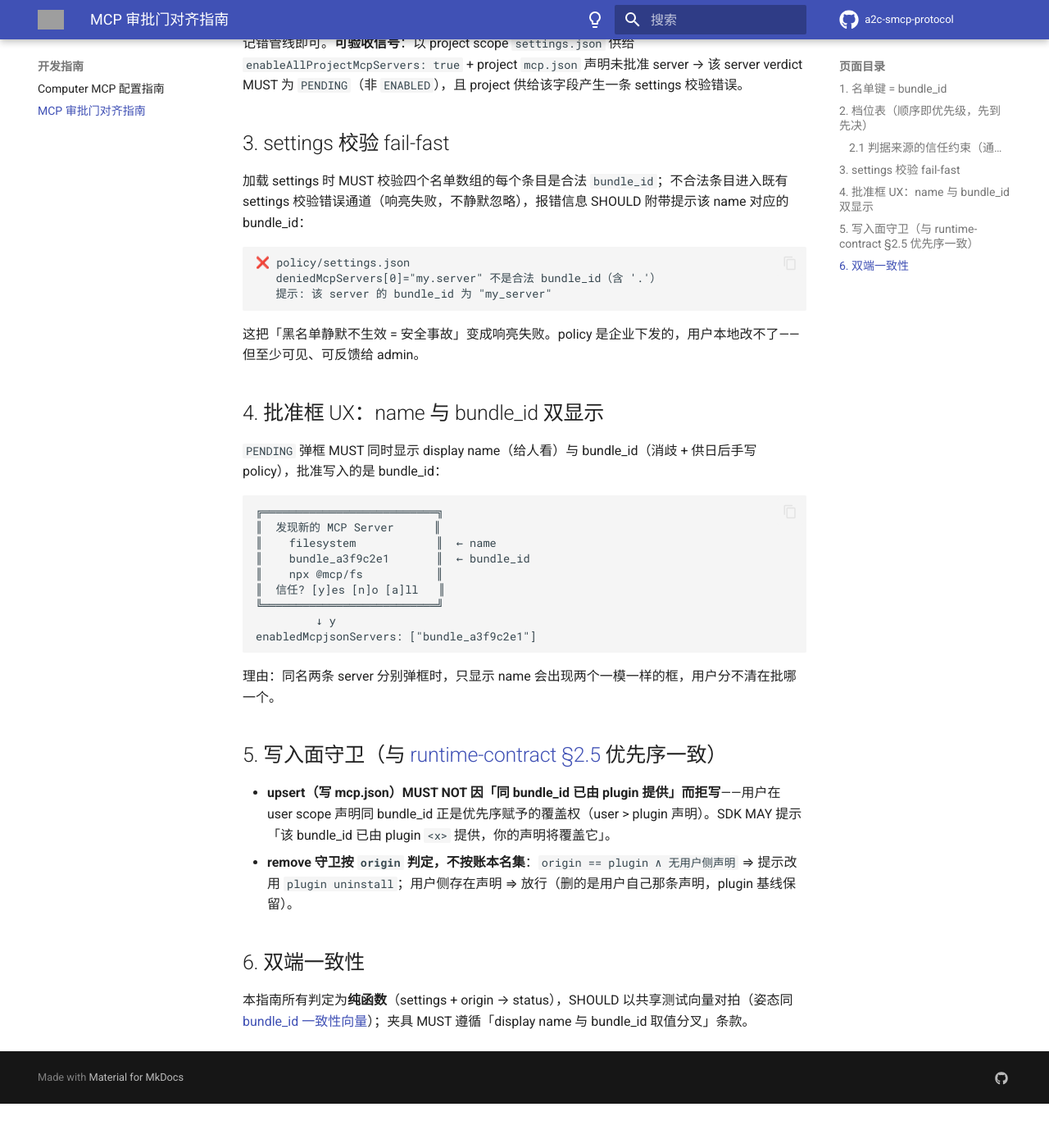
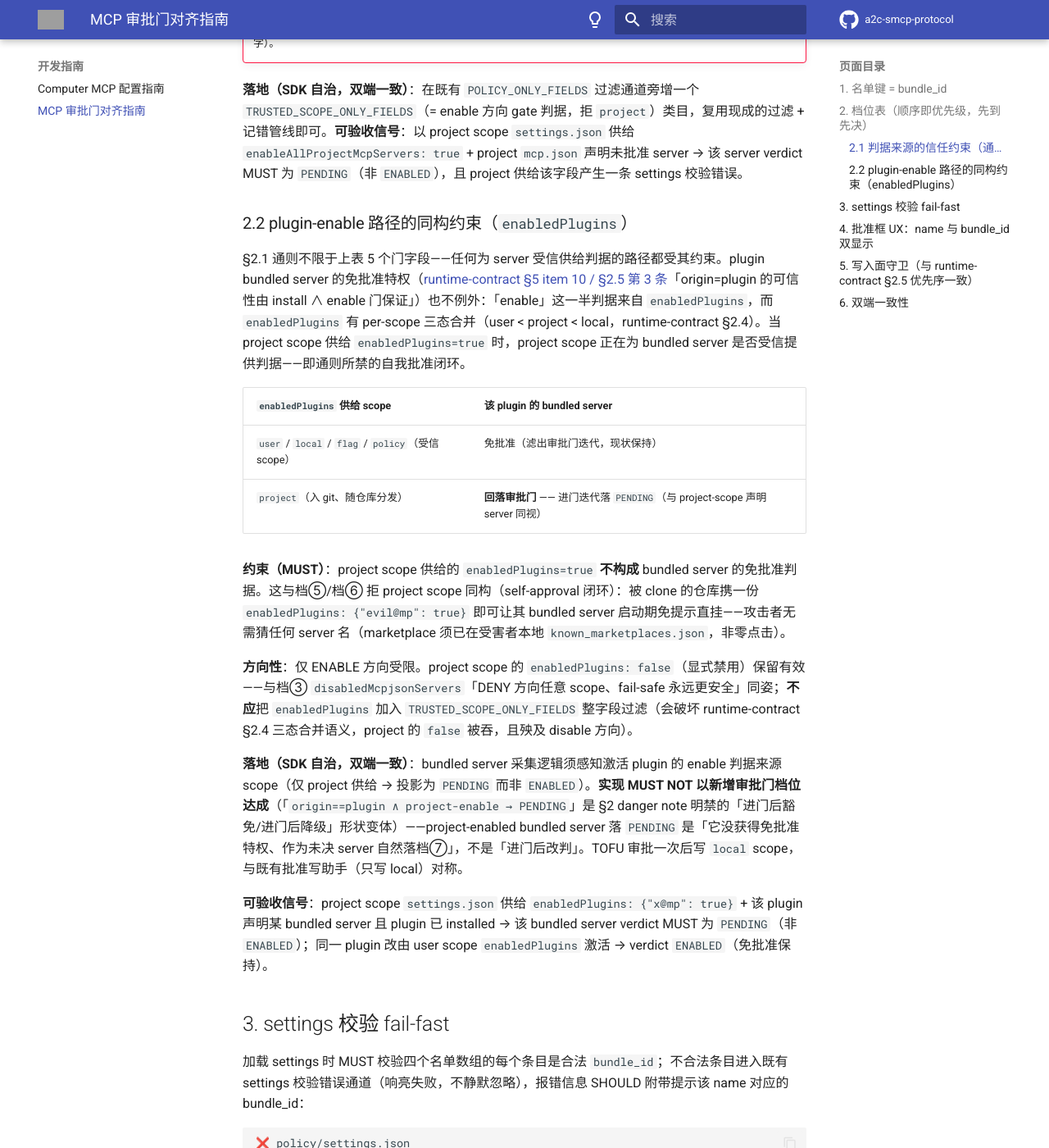
Before and after one commit to A2C-SMCP/a2c-smcp-protocol, an MkDocs documentation site: the page built from docs/guides/mcp-approval-gate-alignment.md, in a window 1280 px wide and 1400 px high, scrolled down 2908 px. Shown: the whole window at 82% size. Built offline with MkDocs 1.6.1 and Material for MkDocs 9.7.7, drawn with Linux system fonts in a browser that asks for light colours; comment, search, counter and statistics services are not loaded; the version menu is left out; before the commit the page ends 4254 px from its top, so only the background shows below that; some of the changed text lies outside the part shown; grey boxes are pictures that could not be loaded.

Commit message:
docs(approval-gate): §5 item 10 条件化 + 指南 §2.2 — project scope enabledPlugins 不得免批准 bundled server
- runtime-contract §5 item 10: 以 enable 判据来源为条件，受信 scope 免批准不变，
  project scope 供给 enabledPlugins=true → bundled server MUST 进门落 PENDING
- 指南新增 §2.2: plugin-enable 路径的同构约束（enabledPlugins），
  §2.1 通则加注解显式覆盖 plugin-enable 路径
- 三项既有硬约束不变: 半态禁令 / policy 强停 / 禁依赖账本名集

Ref: #41, Discussion #40

Co-Authored-By: Claude <noreply@anthropic.com>

```diff
--- a/docs/guides/mcp-approval-gate-alignment.md
+++ b/docs/guides/mcp-approval-gate-alignment.md
@@ -29,7 +29,7 @@
 
     旧实现在档 3 与 4 之间存在「`bundled.contains(name)` → ENABLED」档位。它是安全缺陷：真正的 plugin bundled server **从不进入** mcp.json 解析层（bundled 走 enable→mount，不落 mcp.json），因此该档**唯一可达路径**是「project/local 声明的 server 借用了某已装 plugin 的 server 名」——即 100% 借名跳过批准门（攻击者只需猜中受害者装过的任一插件的 server 名）。
 
-    - **plugin 声明的 server MUST 不进入审批门迭代**——在迭代层过滤（`origin == plugin` 的条目不进门），**禁止**写成门内新档位（「进门后豁免」形状即旧档位复发，即便判据换成 origin 也重新违反 item 10「两套开关分别应用」）。其可信性由 install ∧ enable 门保证（[runtime-contract §2.5](../specification/computer-management/runtime-contract.md)）。
+    - **plugin 声明的 server，当其 enable 判据来自受信 scope 时，MUST 不进入审批门迭代**——在迭代层过滤（`origin == plugin` 的条目不进门），**禁止**写成门内新档位（「进门后豁免」形状即旧档位复发，即便判据换成 origin 也重新违反 item 10「两套开关分别应用」）。其可信性由 install ∧ 受信 scope enable 门保证（[runtime-contract §2.5](../specification/computer-management/runtime-contract.md)）。**project scope 供给 `enabledPlugins=true` 时相反：该 bundled server MUST 进门迭代落 PENDING**（见 [§2.2](#22-plugin-enable-路径的同构约束enabledplugins)）。
     - **审批门实现 MUST NOT 依赖物化账本 / bundled 名集**。
     - **可验收信号**：门函数签名不含 `bundled` 入参；代码库中不存在「读账本聚合 bundled 名集」的函数（如 `bundled_mcp_server_names()`）——「函数不存在」比「文档说别用」可靠。
     - 上述是下方 §2.1 通则的一个具体形状。**只钉形状不钉通则会被同构路径绕过**——见 §2.1。
@@ -41,6 +41,8 @@
 > **审批门的输入 MUST 来自比被判定 server 更高信任的来源；任何 scope 都不得为「自身是否受信」提供判据。**
 
 审批门存在的**全部目的**就是把关 project scope（不受信、随 git 分发）声明的 server。若放任 project scope 自己供给「我受信」的判据，则整个门形同虚设（自我批准闭环）。据此，按判据的**方向**分别约束：
+
+> 本通则不限于下表 5 个门字段——**任何为 server 受信供给判据的路径均受其约束**，含 plugin-enable 路径（`enabledPlugins`），见 [§2.2](#22-plugin-enable-路径的同构约束enabledplugins)。
 
 | 档 | 字段 | 方向 | 可供给 scope | 理由 |
 |---|------|------|-------------|------|
@@ -57,6 +59,23 @@
     `.tfrobot/settings.json`（project scope）与 `mcp.json` 一样**入 git、随仓库分发**。若 gate 接受它供给档⑤/⑥，被 clone 的仓库携一份 `{"enableAllProjectMcpServers": true}` 即可让其 `mcp.json` 里的任意 server **启动期无提示直挂**——比档④更易达成（档④尚需猜中某已装插件的 bundled server 名；本路径无需装任何插件、无需任何名字）。
 
 **落地（SDK 自治，双端一致）**：在既有 `POLICY_ONLY_FIELDS` 过滤通道旁增一个 `TRUSTED_SCOPE_ONLY_FIELDS`（= enable 方向 gate 判据，拒 `project`）类目，复用现成的过滤 + 记错管线即可。**可验收信号**：以 project scope `settings.json` 供给 `enableAllProjectMcpServers: true` + project `mcp.json` 声明未批准 server → 该 server verdict MUST 为 `PENDING`（非 `ENABLED`），且 project 供给该字段产生一条 settings 校验错误。
+
+### 2.2 plugin-enable 路径的同构约束（`enabledPlugins`）
+
+§2.1 通则不限于上表 5 个门字段——任何为 server 受信供给判据的路径都受其约束。plugin bundled server 的免批准特权（[runtime-contract §5 item 10 / §2.5 第 3 条](../specification/computer-management/runtime-contract.md)「origin=plugin 的可信性由 install ∧ enable 门保证」）也不例外：「enable」这一半判据来自 `enabledPlugins`，而 `enabledPlugins` 有 per-scope 三态合并（user < project < local，runtime-contract §2.4）。当 project scope 供给 `enabledPlugins=true` 时，project scope 正在为 bundled server 是否受信提供判据——即通则所禁的自我批准闭环。
+
+| `enabledPlugins` 供给 scope | 该 plugin 的 bundled server |
+|---|---|
+| `user` / `local` / `flag` / `policy`（受信 scope） | 免批准（滤出审批门迭代，现状保持） |
+| `project`（入 git、随仓库分发） | **回落审批门** —— 进门迭代落 `PENDING`（与 project-scope 声明 server 同视） |
+
+**约束（MUST）**：project scope 供给的 `enabledPlugins=true` **不构成** bundled server 的免批准判据。这与档⑤/档⑥ 拒 project scope 同构（self-approval 闭环）：被 clone 的仓库携一份 `enabledPlugins: {"evil@mp": true}` 即可让其 bundled server 启动期免提示直挂——攻击者无需猜任何 server 名（marketplace 须已在受害者本地 `known_marketplaces.json`，非零点击）。
+
+**方向性**：仅 ENABLE 方向受限。project scope 的 `enabledPlugins: false`（显式禁用）保留有效——与档③ `disabledMcpjsonServers`「DENY 方向任意 scope、fail-safe 永远更安全」同姿；**不应**把 `enabledPlugins` 加入 `TRUSTED_SCOPE_ONLY_FIELDS` 整字段过滤（会破坏 runtime-contract §2.4 三态合并语义，project 的 `false` 被吞，且殃及 disable 方向）。
+
+**落地（SDK 自治，双端一致）**：bundled server 采集逻辑须感知激活 plugin 的 enable 判据来源 scope（仅 project 供给 → 投影为 `PENDING` 而非 `ENABLED`）。**实现 MUST NOT 以新增审批门档位达成**（「`origin==plugin ∧ project-enable → PENDING`」是 §2 danger note 明禁的「进门后豁免/进门后降级」形状变体）——project-enabled bundled server 落 `PENDING` 是「它没获得免批准特权、作为未决 server 自然落档⑦」，不是「进门后改判」。TOFU 审批一次后写 `local` scope，与既有批准写助手（只写 local）对称。
+
+**可验收信号**：project scope `settings.json` 供给 `enabledPlugins: {"x@mp": true}` + 该 plugin 声明某 bundled server 且 plugin 已 installed → 该 bundled server verdict MUST 为 `PENDING`（非 `ENABLED`）；同一 plugin 改由 user scope `enabledPlugins` 激活 → verdict `ENABLED`（免批准保持）。
 
 ## 3. settings 校验 fail-fast
 
```
Also changed, not shown: docs/specification/computer-management/runtime-contract.md (+1 -1 lines).
